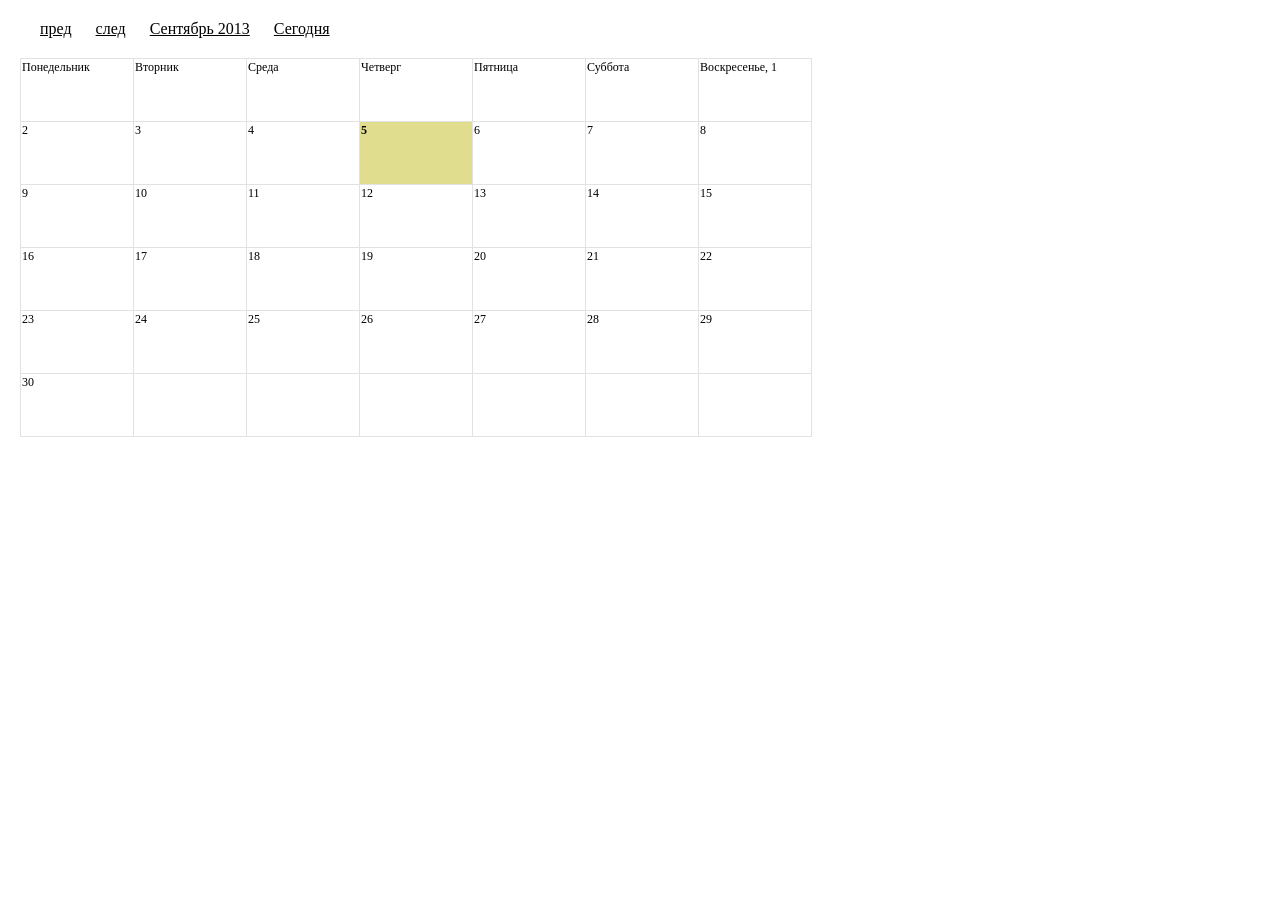
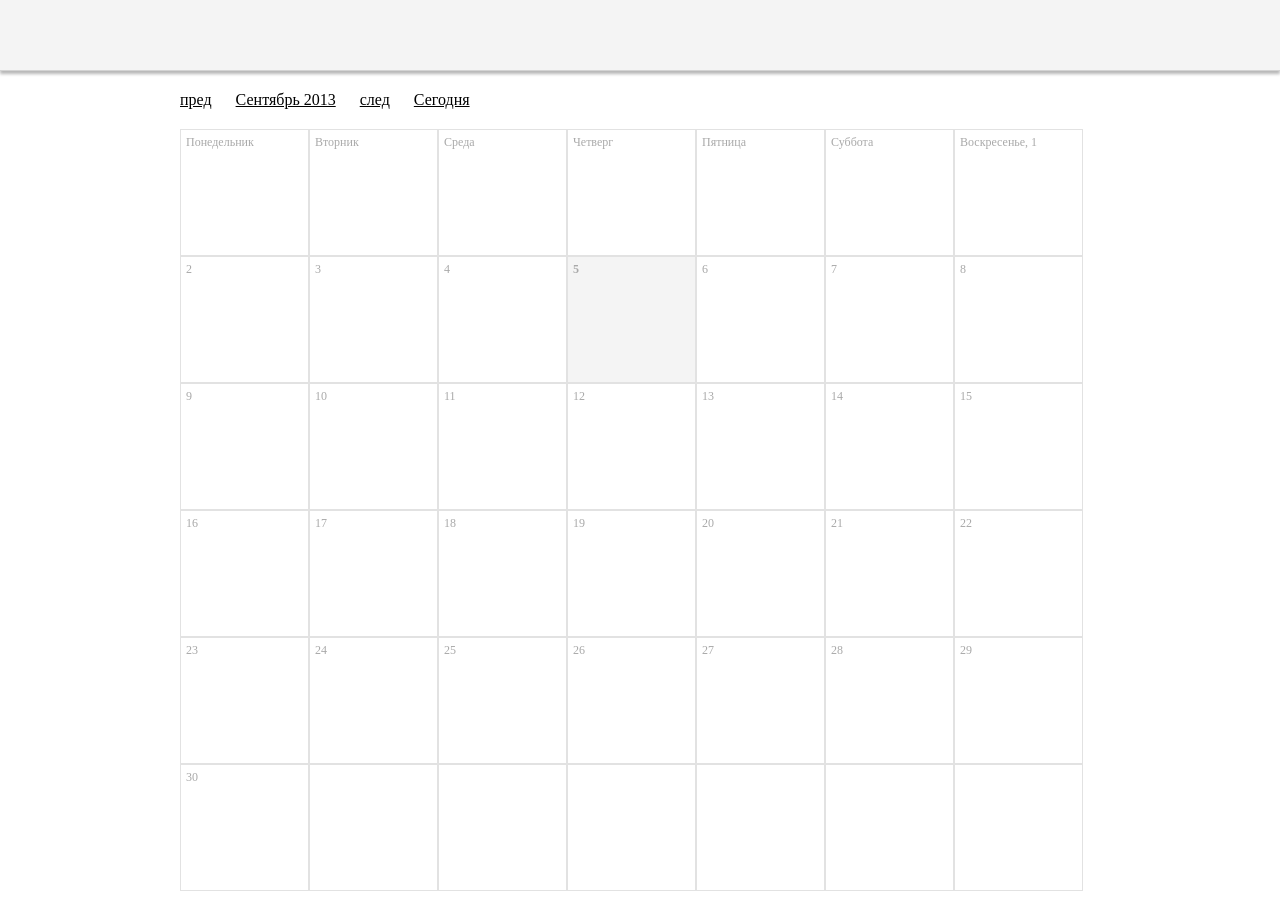
Before and after one commit to mckalech/hh-test-calendar, a plain HTML site: page index.html in a window 1280 px wide. Before the commit the page ends 800 px from the top, so only its background shows below. Drawn offline with Linux system fonts and the light colour scheme.

Commit message:
правки верстки

```diff
--- a/index.html
+++ b/index.html
@@ -8,13 +8,21 @@
 	<script type="text/javascript" src="scripts/game.js"></script>
 </head>
 <body>
+	<div class="top">
+		<div class="wrap"></div>
+	</div>
 	<div class="header">
-		<span class="prev">пред</span>
-		<span class="next">след</span>
-		<span class="month"></span>
-		<span class="today-btn">Сегодня</span>
+		<div class="wrap">
+			<span class="prev">пред</span>
+			<span class="month"></span>
+			<span class="next">след</span>
+
+			<span class="today-btn">Сегодня</span>
+		</div>
 	</div>
-	<div class="container"></div>
+	<div class="wrap">
+		<div class="container"></div>
+	</div>
 	<div class="cal__popup">
 		<span class="close">x</span>
 		<p class="date">
--- a/scripts/game.js
+++ b/scripts/game.js
@@ -145,14 +145,14 @@ $.fn.calendar = function(){
 			var i = 0, j=0, d=1, dayText;
 
 			//создание таблицы и ее заполнение
-			self.$elem.html('<table id="main-table" />');
+			self.$elem.html('<table id="main-table" cellpadding=0 cellspacing=0 />');
 			for(i=0;i<self.curDate.weeksInMonth();i++){
 
 				if(i>self.curDate.weeksInMonth()) break;
 				self.$elem.find('table').append('<tr />')
 				j = 0;
 				while(j<self.curDate.firstDayInMonth() && i==0) {
-					self.$elem.find('tr').append('<td>'+self.days[j]+'</td');
+					self.$elem.find('tr').append('<td><div class="date">'+self.days[j]+'</div></td');
 					j++;
 				}
 				for(;j<7;j++,d++){
--- a/styles.css
+++ b/styles.css
@@ -1,44 +1,63 @@
 body{
-	margin:20px;
+	margin:0;
+	padding:0;
 }
 #main-table{
-	margin-top:20px;
-	border-collapse:collapse;
+	margin:20px;
 }
 
 #main-table td{
 
-	height:60px;
-	width:110px;
+	height:115px;
+	width:117px;
+	padding:5px;
 	font-size:12px;
 	vertical-align:top;
 	border:1px solid #e2e2e2;
 	overflow:hidden;
+	color:#666666;
 }
 
 #main-table .item:hover{
-	background:#a5dd0f;
+
+	border-color:#aecde6;
 	cursor:pointer;
+	background:#f3f7f9;
 
 }
 #main-table .item.today{
 
-	background:#e1dd8f ;
+	background:#f4f4f4 ;
 	font-weight:bold;
 }
 #main-table td.full{
-	background:#a5a5a5;
+	background:#c2e4fe;
 }
  #main-table td.item.active{
-	background:red ;
+	background:#e5f1f9 ;
+	border-color:#8abfe9;
+}
+#main-table td .date{
+	color:#a9a9a9;
 }
 #main-table td p{
 	margin:5px 0;
+	font-weight:bold;
 }
 
+.wrap{
+	width:960px;
+	margin:auto;
+}
 
-
-
+.top{
+	padding-top:50px;
+	padding-bottom:20px;
+	background:#f4f4f4;
+	border-bottom:1px solid #d3d3d3;
+	box-shadow:0px 3px 3px #b7b7b7;
+	margin-bottom:20px;
+}
 
 .header span{
 	cursor:pointer;
```
